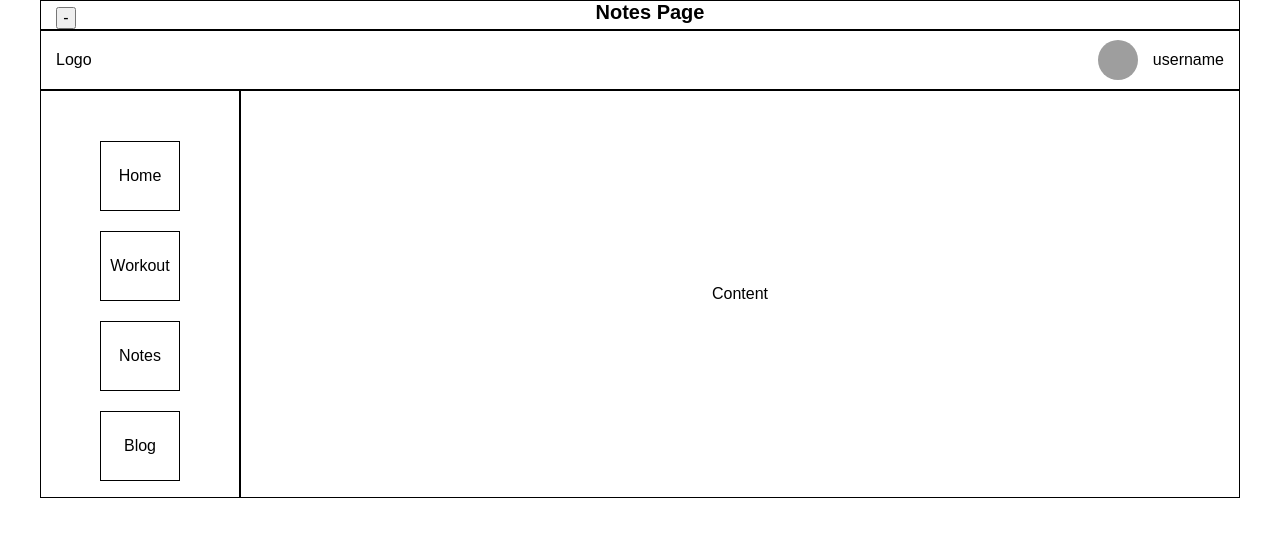
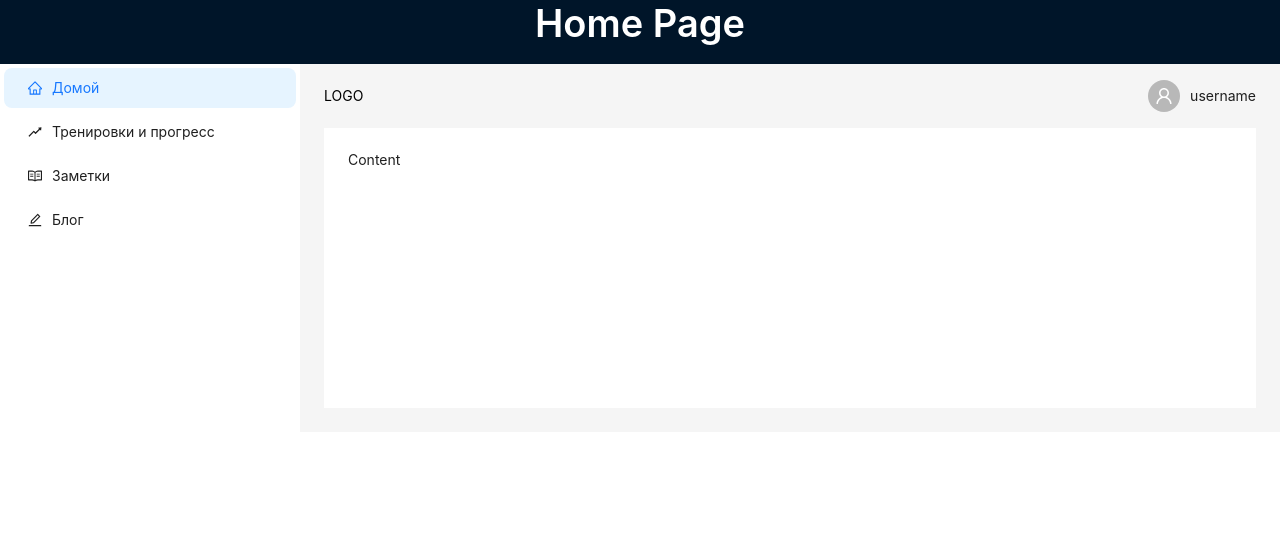
Before and after one commit to LilyMaksutova/my-react-project, a React (Create React App) app: page / in a window 1280 px wide. Shown: the top 536 px of the page. Built offline with nearby package versions, Linux system fonts and the light colour scheme; grey boxes are pictures that could not be loaded.

Commit message:
add antd layout to one file

```diff
--- a/package.json
+++ b/package.json
@@ -3,6 +3,7 @@
   "version": "0.1.0",
   "private": true,
   "dependencies": {
+    "@ant-design/icons": "^5.1.4",
     "@storybook/testing-library": "^0.0.14-next.2",
     "@testing-library/jest-dom": "^5.16.5",
     "@testing-library/react": "^13.4.0",
--- a/src/App.jsx
+++ b/src/App.jsx
@@ -1,20 +1,118 @@
 import React from 'react';
 import 'antd/dist/reset.css';
 import './App.css';
-import Header from './components/Header';
-import Navbar from './components/Navbar';
-import Info from './components/Info';
-import Notes from './components/Notes';
+
+import {
+  HomeOutlined,
+  ReadOutlined,
+  RiseOutlined,
+  EditOutlined,
+  UserOutlined,
+} from '@ant-design/icons';
+import { Layout, Menu, theme, Typography, Avatar } from 'antd';
+
+const { Title, Text } = Typography;
+const { Header, Content, Sider } = Layout;
 
 function App() {
+  const {
+    token: { colorBgContainer },
+  } = theme.useToken();
   return (
-    <div className="wrapper">
-      <Header />
-      <Info />
-      <Navbar />
-      <Notes />
-    </div>
+    <Layout>
+      <Header
+        style={{
+          display: 'flex',
+          alignItems: 'center',
+          justifyContent: 'center',
+        }}
+      >
+        <Title level={1} style={{ color: 'white' }}>
+          Home Page
+        </Title>
+      </Header>
+      <Layout>
+        <Sider
+          width={300}
+          style={{
+            background: colorBgContainer,
+          }}
+        >
+          <Menu
+            mode="inline"
+            defaultSelectedKeys={['1']}
+            defaultOpenKeys={['']}
+            style={{
+              height: '100%',
+              borderRight: 0,
+            }}
+            items={[
+              { label: 'Домой', key: '1', icon: <HomeOutlined /> },
+              {
+                label: 'Тренировки и прогресс',
+                key: '2',
+                icon: <RiseOutlined />,
+              },
+              { label: 'Заметки', key: '3', icon: <ReadOutlined /> },
+              { label: 'Блог', key: '4', icon: <EditOutlined /> },
+            ]}
+          />
+        </Sider>
+        <Layout
+          style={{
+            padding: '0 24px 24px',
+          }}
+        >
+          <div
+            style={{
+              margin: '16px 0',
+              display: 'flex',
+              alignItems: 'center',
+              justifyContent: 'space-between',
+            }}
+          >
+            <div>LOGO</div>
+            <div
+              style={{
+                gap: '10px',
+                display: 'flex',
+                alignItems: 'center',
+              }}
+            >
+              <Avatar icon={<UserOutlined />} />
+              <Text>username</Text>
+            </div>
+          </div>
+          <Content
+            style={{
+              padding: 24,
+              margin: 0,
+              minHeight: 280,
+              background: colorBgContainer,
+            }}
+          >
+            Content
+          </Content>
+        </Layout>
+      </Layout>
+    </Layout>
   );
 }
+export default App;
 
-export default App;
+// import Header from './components/Header';
+// import Navbar from './components/Navbar';
+// import Info from './components/Info';
+// import Notes from './components/Notes';
+// function App() {
+//   return (
+//     <div className="wrapper">
+//       <Header />
+//       <Info />
+//       <Navbar />
+//       <Notes />
+//     </div>
+//   );
+// }
+
+// export default App;
```
Also changed, not shown: 1 other file (tests, documents, lock files or other folders).
